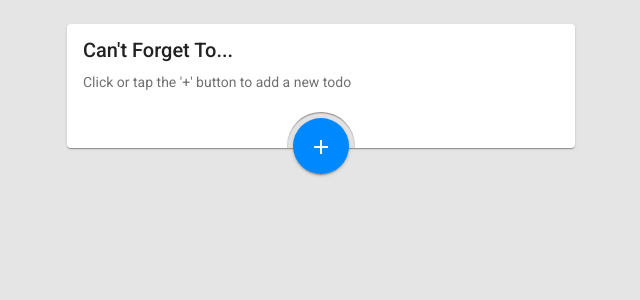
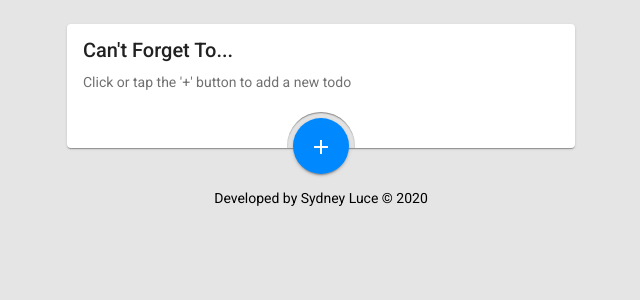
Before and after one commit to sydneyluce/cant-forget-to, an Angular app: page / in a window 1280 px wide. Shown: the top 300 px of the page, without its empty margins (319-959 px from the left). Built offline with nearby package versions, Linux system fonts and the light colour scheme.

Commit message:
Minor touch ups

```diff
--- a/src/app/app.component.html
+++ b/src/app/app.component.html
@@ -1,4 +1,4 @@
-<div class="todo-list-wrapper">
+<div class="main-content-wrapper">
 	<mat-card>
 		<mat-card-header>
 			<mat-card-title>
@@ -31,3 +31,8 @@
 		</div>
 	</mat-card>
 </div>
+<footer>
+	<p class="footer-text">
+		Developed by Sydney Luce © 2020
+	</p>
+</footer>
--- a/src/app/app.component.scss
+++ b/src/app/app.component.scss
@@ -1,7 +1,7 @@
-.todo-list-wrapper {
+.main-content-wrapper {
 	max-width: 540px;
 	margin: 0 auto;
-	padding: 24px 16px 40px;
+	padding: 24px 16px 16px;
 	position: relative;
 }
 
@@ -30,3 +30,9 @@
 	margin-left: 16px;
 	color: rgba(0,0,0,0.56);
 }
+
+.footer-text {
+	text-align: center;
+	font-size: 14px;
+	padding: 24px 0;
+}
```
